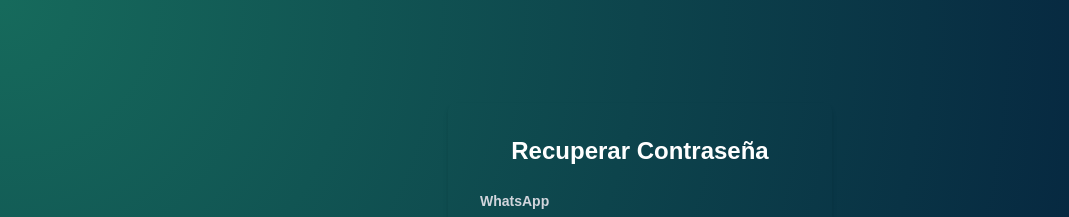
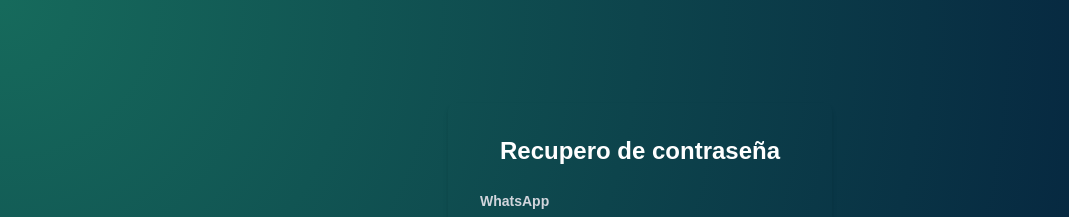
Before and after one commit to pairPrograming1/front, a Next.js app in the folder my-app/: page /forgot-password in a window 1280 px wide. Shown: the top 217 px of the page, without its empty margins (0-1069 px from the left). Built offline with nearby package versions, Linux system fonts and the light colour scheme.

Commit message:
modificacion en recuepro de contraseña

```diff
--- a/my-app/src/component/forgot-password/forgot-password.js
+++ b/my-app/src/component/forgot-password/forgot-password.js
@@ -29,7 +29,7 @@ export default function ForgotPassword() {
     >
       <div className="bg-gray-0 p-8 rounded-lg shadow-md w-full max-w-sm">
         <h2 className="text-2xl font-bold mb-6 text-center text-white">
-          Recuperar Contraseña
+          Recupero de contraseña
         </h2>
         <form>
           <div className="mb-4">
```
